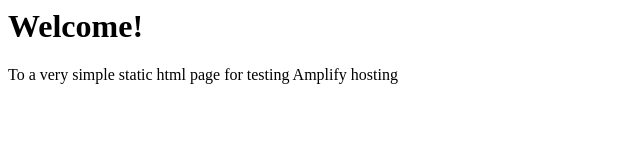
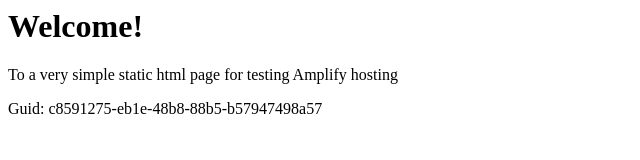
Before and after one commit to aws-aemilia-syd/Github-PR-Commit-Integration-Test-DoNotTouch-Gith-OKSLNVO2-v1-prod-ap-southeast-2, a website: page src/index.html in a window 1280 px wide. Shown: the whole page, without its empty margins (0-640 px from the left). Drawn offline with Linux system fonts and the light colour scheme.

Commit message:
commit from integ tests

```diff
--- a/src/index.html
+++ b/src/index.html
@@ -1,3 +1,5 @@
+
+
 <html lang="en">
 
 <head>
@@ -10,6 +12,6 @@
 <body>
     <h1>Welcome!</h1>
     <p>To a very simple static html page for testing Amplify hosting</p>
-</body>
+    <p>Guid: c8591275-eb1e-48b8-88b5-b57947498a57</p></body>
 
 </html>
```
